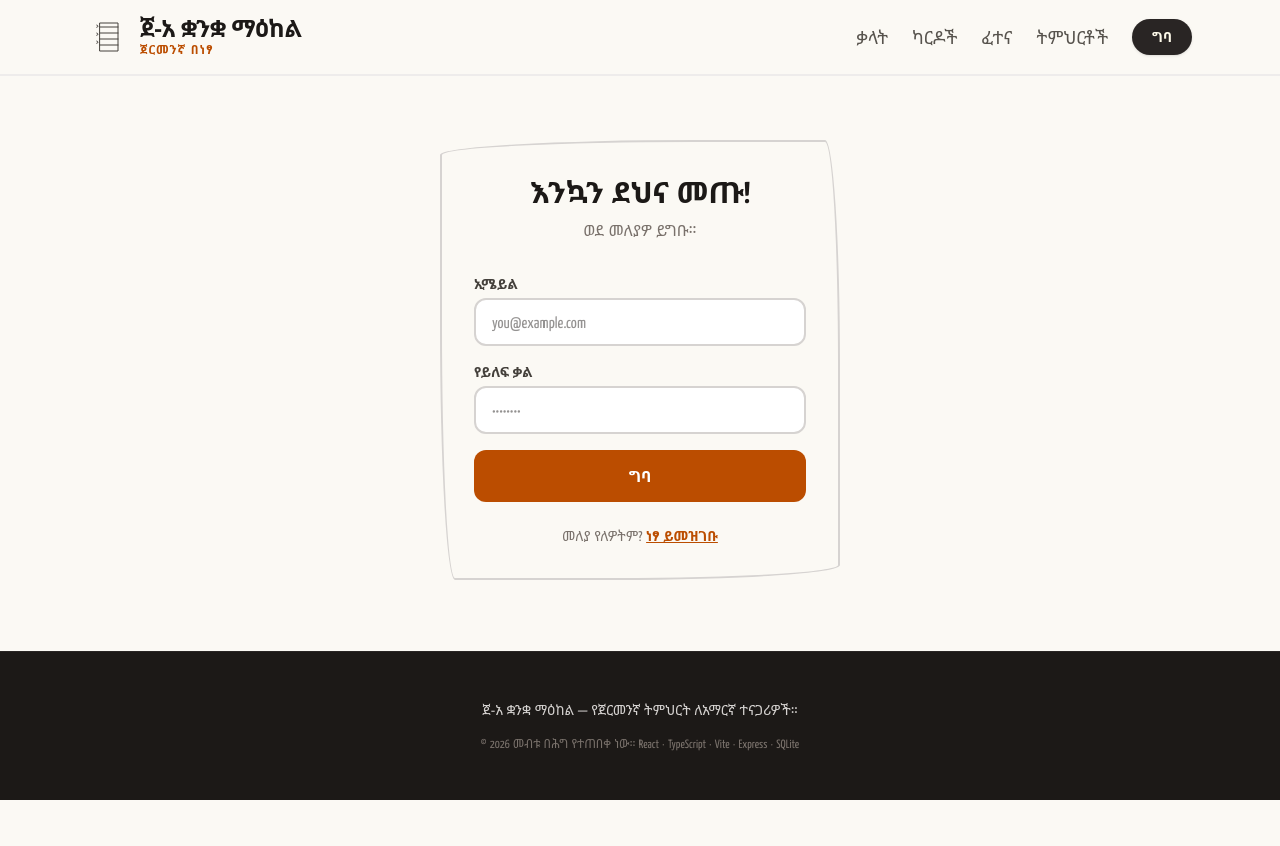
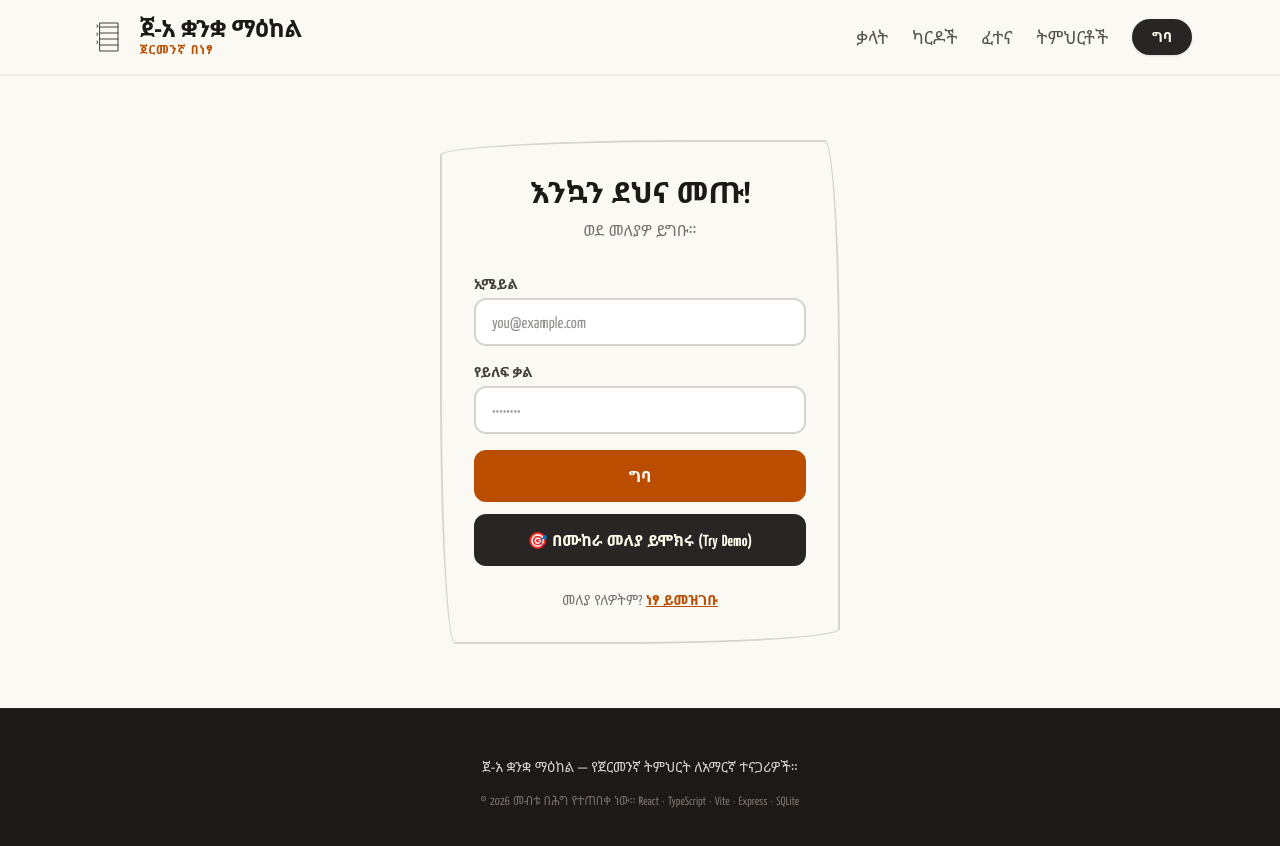
Before and after one commit to Timnitt/German-Amharic-language-learning-website, a React (Vite) app in the folder client/: page /login in a window 1280 px wide. Shown: the top 846 px of the page. Before the commit the page ends 800 px from the top, so only its background shows below. Built offline with nearby package versions, Linux system fonts and the light colour scheme; a web font is replaced by a local one.

Commit message:
Add one-click demo login button

```diff
--- a/client/src/pages/Login.tsx
+++ b/client/src/pages/Login.tsx
@@ -16,6 +16,18 @@ export default function Login() {
     setBusy(true)
     try {
       await login(email, password)
+      navigate('/dashboard')
+    } catch (err) {
+      setError(err instanceof Error ? err.message : 'መግባት አልተቻለም')
+    } finally {
+      setBusy(false)
+    }
+  }
+    async function demoLogin() {
+    setError('')
+    setBusy(true)
+    try {
+      await login('demo@example.com', 'demo1234')
       navigate('/dashboard')
     } catch (err) {
       setError(err instanceof Error ? err.message : 'መግባት አልተቻለም')
@@ -66,6 +78,12 @@ export default function Login() {
             {busy ? 'በመግባት ላይ…' : 'ግባ'}
           </button>
         </form>
+          <button
+          onClick={demoLogin}
+          disabled={busy}
+          className="mt-3 w-full bg-stone-800 text-amber-50 font-bold py-3.5 rounded-xl hover:bg-stone-700 transition disabled:opacity-50 cursor-pointer">
+          🎯 በሙከራ መለያ ይሞክሩ (Try Demo)
+        </button>
 
         <p className="mt-6 text-center text-sm text-stone-500">
           መለያ የለዎትም?{' '}
```
